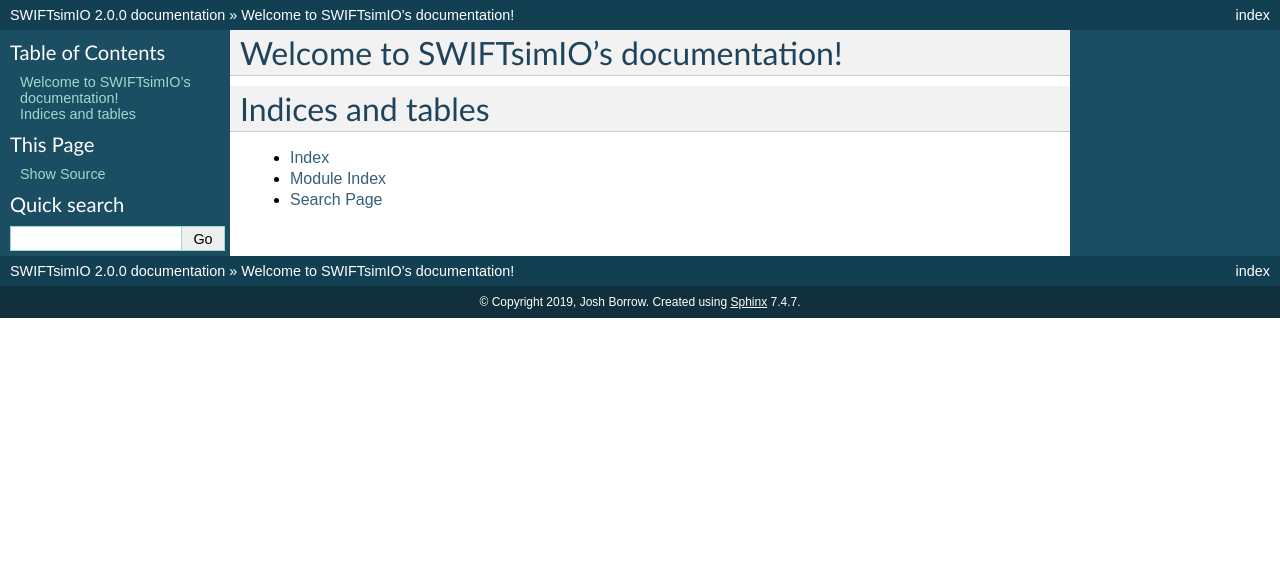
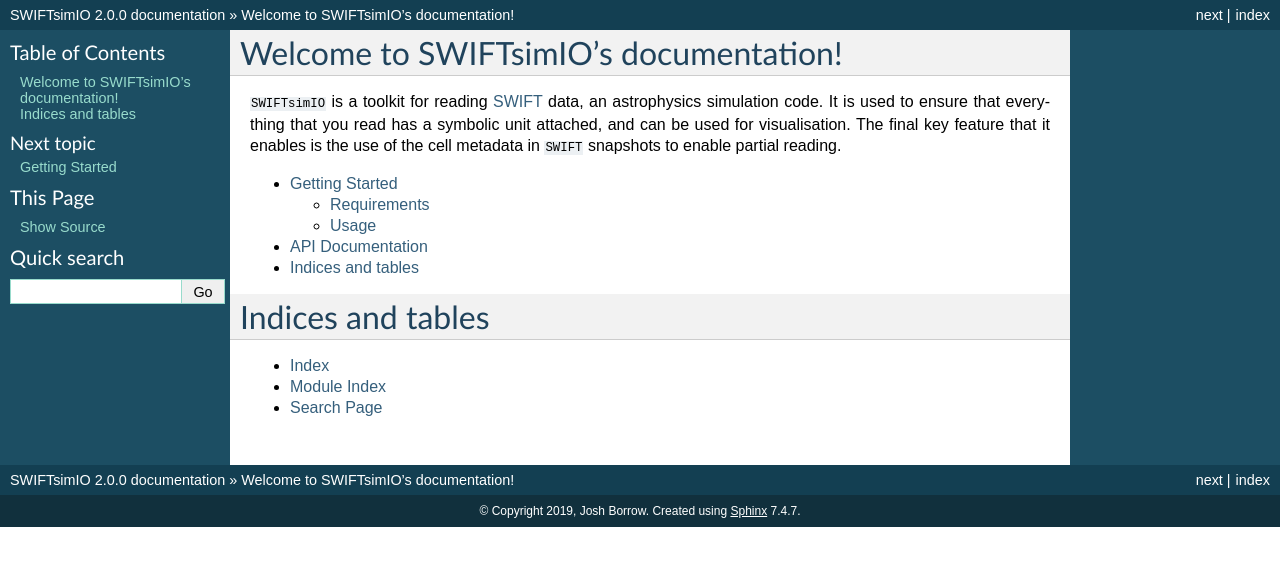
Before and after one commit to SWIFTSIM/swiftsimio, a Sphinx documentation site: the page built from docs/source/index.rst, in a window 1280 px wide. Shown: the top 566 px of the page. Built offline with Sphinx 7.4.7, drawn with Linux system fonts in a browser that asks for light colours; pages that are not in the unit, such as notebooks, are missing from menus; the version number is read from the project's files by our own code.

Commit message:
Added getting started guide

```diff
--- a/docs/source/index.rst
+++ b/docs/source/index.rst
@@ -6,11 +6,19 @@
 Welcome to SWIFTsimIO's documentation!
 ======================================
 
+``SWIFTsimIO`` is a toolkit for reading SWIFT_ data, an astrophysics
+simulation code. It is used to ensure that everything that you read has a
+symbolic unit attached, and  can be used for visualisation. The final key
+feature that it enables is the use of the cell metadata in ``SWIFT``
+snapshots to enable partial reading.
+
 .. toctree::
    :maxdepth: 2
-   :caption: Contents:
 
+   getting_started/index
+   modules/index
 
+.. _SWIFT: http://www.swiftsim.com
 
 Indices and tables
 ==================
--- /dev/null
+++ b/docs/source/modules/index.rst
@@ -0,0 +1,22 @@
+.. API Documentation
+
+API Documentation
+=================
+
+.. automodule:: swiftsimio
+   :members:
+
+.. toctree::
+   :maxdepth: 3
+
+   swiftsimio
+
+
+
+
+Indices and tables
+==================
+
+* :ref:`genindex`
+* :ref:`modindex`
+* :ref:`search`
```
Also changed, not shown: docs/source/getting_started/index.rst (added, +95 -0 lines).
